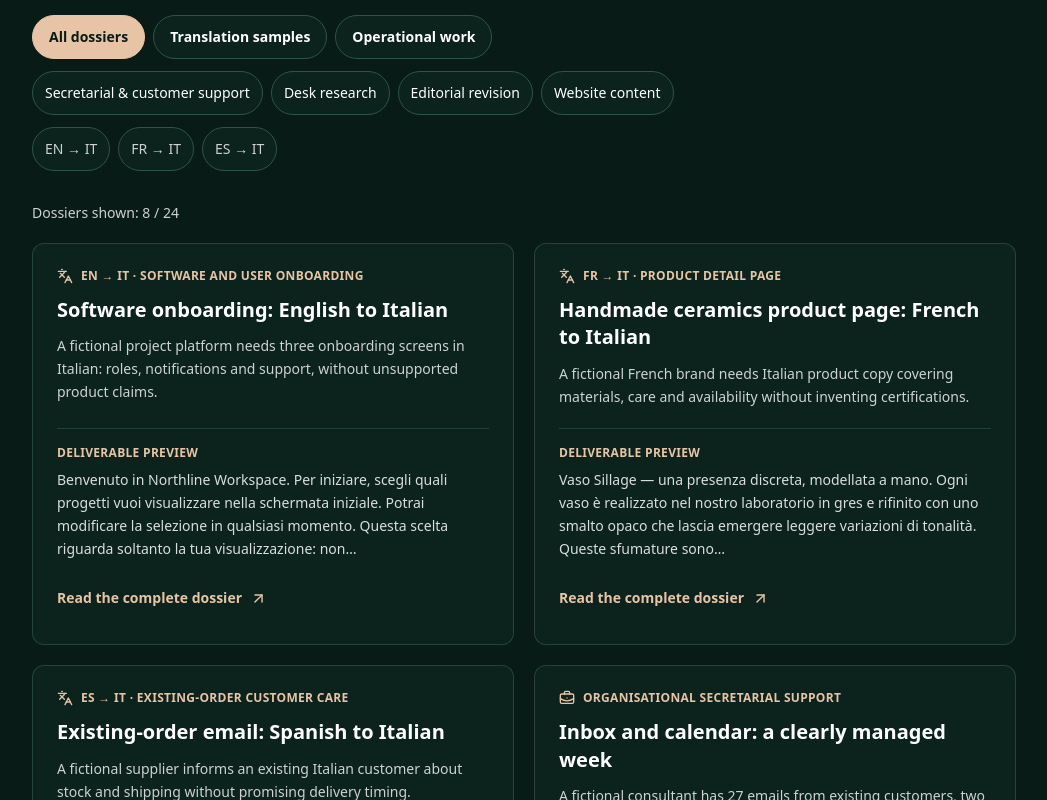
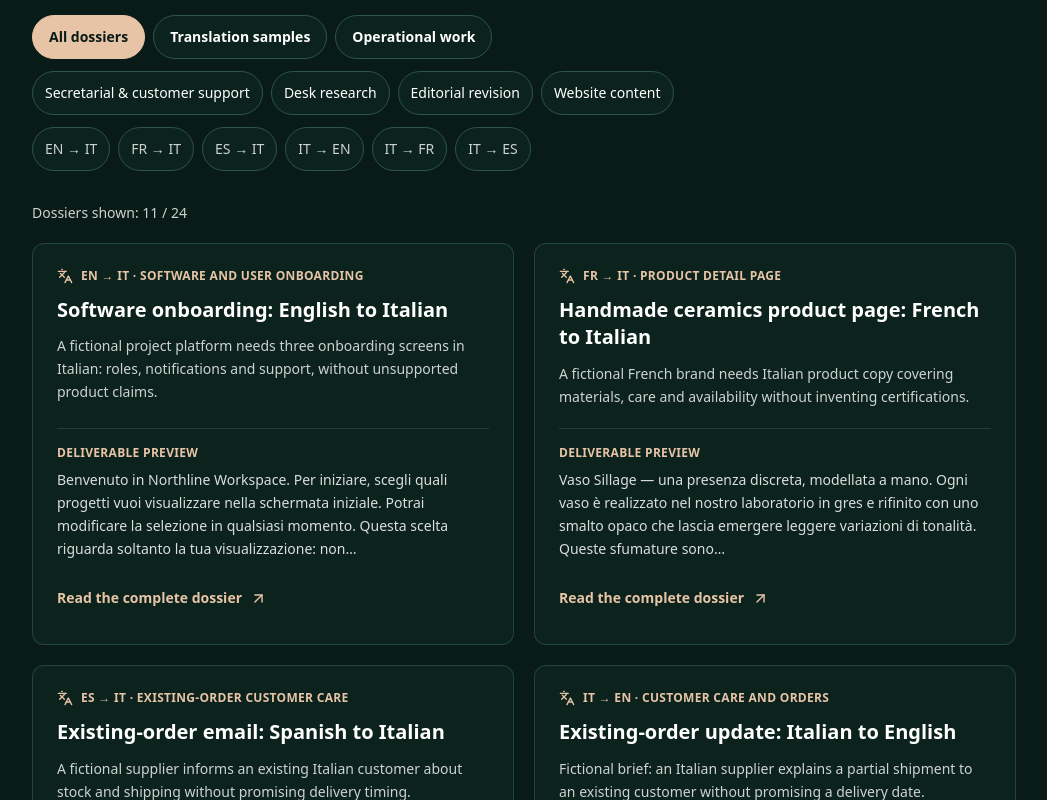
Before and after one commit to noemitomassetti/noemitomassetti-it, a React (Vite) app: page /work-examples in a window 1280 px wide. Shown: the part 1800-2600 px from the top of the page, without its empty margins (116-1163 px from the left). Built offline with nearby package versions, Linux system fonts and the light colour scheme; the HTML template or start-up script is replaced by a standard one.

Commit message:
Align portfolio discovery and editorial regression tests with 24 dossiers

```diff
--- a/src/components/PortfolioDeepShowcase.tsx
+++ b/src/components/PortfolioDeepShowcase.tsx
@@ -7,7 +7,7 @@ import { DEEP_PORTFOLIO_ITEMS, getDeepPortfolioPath } from "@/lib/portfolioDeepC
 import type { DeepPortfolioItem } from "@/lib/portfolioDeepCatalog";
 import { DIRECTION_LABELS, type PublicTranslationDirection } from "@/lib/portfolioDeepTypes";
 
-const FEATURED_IDS=["en-it-digital-onboarding","fr-it-handmade-product","es-it-existing-customer","inbox-calendar-triage","customer-care-escalations","website-help-page-microcopy","course-information-source-audit","existing-customer-multilingual-email-pack"];
+const FEATURED_IDS=["en-it-digital-onboarding","fr-it-handmade-product","es-it-existing-customer","it-en-existing-order-update","it-fr-training-workshop","it-es-product-information","inbox-calendar-triage","customer-care-escalations","website-help-page-microcopy","course-information-source-audit","existing-customer-multilingual-email-pack"];
 type Filter = "all" | "translation" | "operations" | "backoffice" | "research" | "writing" | "web" | PublicTranslationDirection;
 const text = {
   it: {eyebrow:"Approfondimenti e lavori completi",title:"Scopri come lavoro, attraverso gli elaborati",description:"Oltre alle schede sintetiche, consulta dossier originali con brief realistici, documenti completi, traduzioni a fronte, scelte terminologiche, procedure e controlli. Ogni dossier presenta un problema concreto, l’approccio proposto e un elaborato consultabile.",all:"Tutti i dossier",translation:"Traduzioni a fronte",operations:"Assistenza e organizzazione",backoffice:"Segreteria, customer care e back office",research:"Ricerche informative",writing:"Revisione e cataloghi",web:"Contenuti web",read:"Esplora il dossier completo",source:"Traduzione",context:"Caso operativo",notice:"Materiali dimostrativi originali: non sono estratti di lavori commissionati né contengono dati di clienti reali.",caption:"Documenti, testi e metodi consultabili",results:"Dossier visualizzati",search:"Cerca nei dossier",searchHint:"Cerca per servizio, tema o settore",noResults:"Nessun dossier corrisponde alla ricerca. Prova un altro termine o cambia filtro."},
@@ -21,7 +21,7 @@ const previewLabels:Record<Language,string> = {
   fr: "Aperçu du livrable",
   es: "Vista previa del trabajo",
 };
-const DIRECTIONS: PublicTranslationDirection[] = ["EN-IT","FR-IT","ES-IT"];
+const DIRECTIONS: PublicTranslationDirection[] = ["EN-IT","FR-IT","ES-IT","IT-EN","IT-FR","IT-ES"];
 const normalise = (value: string) => value.normalize("NFD").replace(/[\u0300-\u036f]/g, "").toLocaleLowerCase().trim();
 
 export function PortfolioDeepShowcase({lang}:{lang:Language}) {
@@ -67,7 +67,7 @@ export function PortfolioDeepShowcase({lang}:{lang:Language}) {
         {(["backoffice","research","writing","web"] as Filter[]).map(key=><button type="button" key={key} onClick={()=>chooseFilter(key)} aria-pressed={filter===key} aria-controls="dossier-results"
           className={"inline-flex min-h-11 items-center px-3 py-2 rounded-full text-sm font-medium border transition-colors focus-visible:outline-none focus-visible:ring-2 focus-visible:ring-primary focus-visible:ring-offset-2 " + (filter===key?"bg-primary text-primary-foreground border-primary":"bg-card border-border hover:border-primary")}>{t[key as "backoffice"|"research"|"writing"|"web"]}</button>)}
       </div>
-      <div role="group" className="flex flex-wrap gap-2 mb-8" aria-label="EN IT FR ES">
+      <div role="group" className="flex flex-wrap gap-2 mb-8" aria-label={lang==="it"?"Direzioni di traduzione":lang==="fr"?"Sens de traduction":lang==="es"?"Direcciones de traducción":"Translation directions"}>
         {DIRECTIONS.map(direction=><button type="button" key={direction} onClick={()=>chooseFilter(direction)} aria-pressed={filter===direction} aria-controls="dossier-results"
           className={"inline-flex min-h-11 items-center px-3 py-2 rounded-full font-medium text-sm border transition-colors focus-visible:outline-none focus-visible:ring-2 focus-visible:ring-primary focus-visible:ring-offset-2 " + (filter===direction?"bg-primary text-primary-foreground border-primary":"bg-card border-border text-foreground/80 hover:border-primary")}>{DIRECTION_LABELS[direction]}</button>)}
       </div>
```
